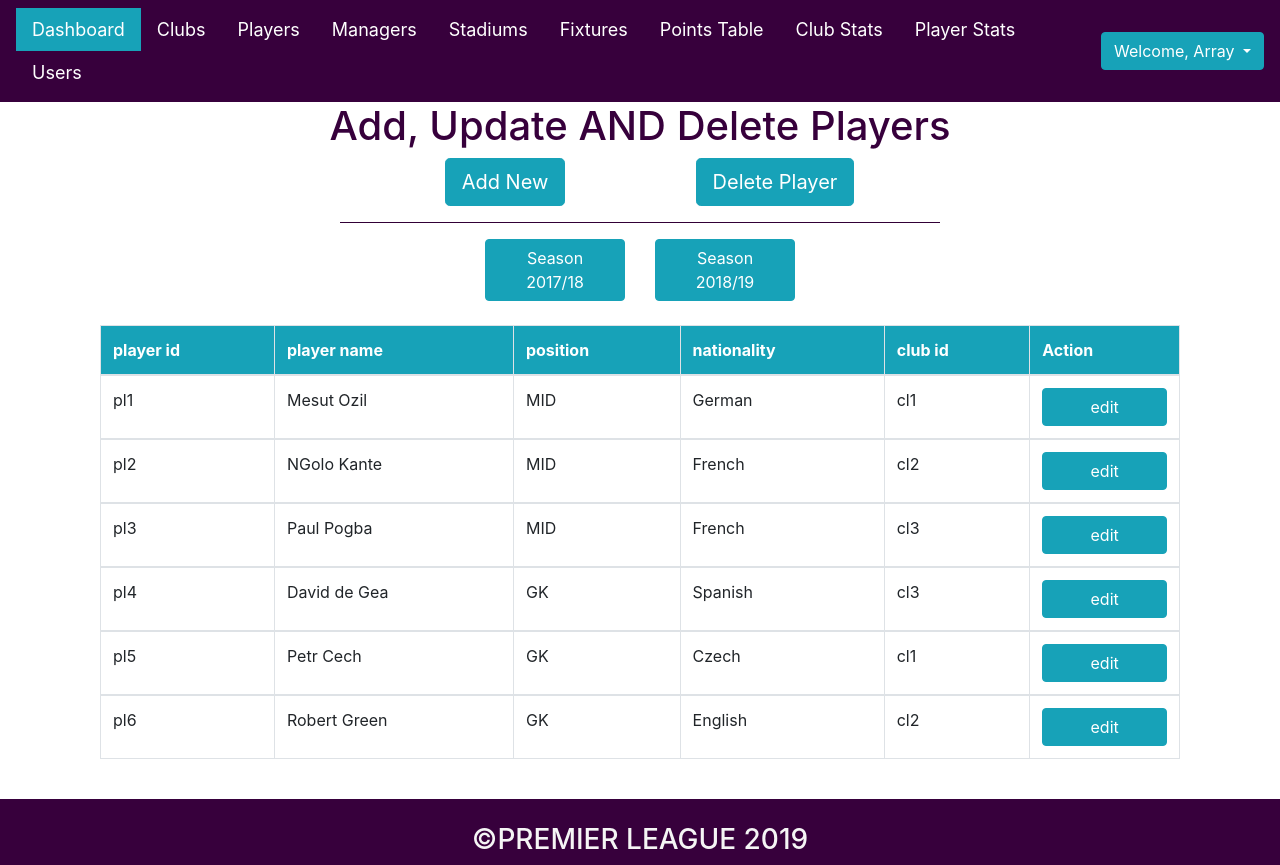
After one commit to Haris-Noori/SIS-DB, a PHP site: page /php_files/admin/admin_players.php in a window 1280 px wide. The commit adds this page. Run offline with PHP 8.4, Linux system fonts and the light colour scheme; a user stored in the database is signed in; data comes from the database, SQL or seed files in the repository.

Commit message:
amdin-players ready

```diff
--- /dev/null
+++ b/css/admin_players.css
@@ -0,0 +1,36 @@
+h1
+{
+    color: #37003c;
+}
+
+.btn_add
+{
+    margin-left: 300px;
+}
+
+.btn_del
+{
+    margin-right: 300px;
+}
+
+hr
+{
+    background: #37003c;
+    width: 600px;
+}
+
+.thead_clubs
+{
+    background: #17a2b8;
+    color: white;
+}
+
+.s_17
+{
+    margin-left: 400px;
+}
+
+.s_18
+{
+    margin-right: 400px;
+}
--- a/php_files/admin/admin_clubs.php
+++ b/php_files/admin/admin_clubs.php
@@ -17,7 +17,7 @@
     <center><div class="container">
         <div class="row">
             <div class="col-6"><a href="add_club.php"><button class="btn btn-info btn-lg btn_add">Add New</button></a></div>
-            <div class="col-6"><button class="btn btn-info btn-lg btn_del">Delete club</button></div>
+            <div class="col-6"><a href="del_club.php"><button class="btn btn-info btn-lg btn_del">Delete club</button></a></div>
         </div>
     </div></center>
 
--- a/php_files/admin/admin_header.php
+++ b/php_files/admin/admin_header.php
@@ -25,7 +25,7 @@
                     <a class="nav-link" href="admin_clubs.php">Clubs</a>
                 </li>
                 <li class="nav-item">
-                    <a class="nav-link" href="#">Players</a>
+                    <a class="nav-link" href="admin_players.php">Players</a>
                 </li>
                 <li class="nav-item">
                     <a class="nav-link" href="#">Managers</a>
--- /dev/null
+++ b/php_files/admin/admin_players.php
@@ -0,0 +1,93 @@
+<?php
+    include "admin_header.php";
+    include "../connect.php";
+    session_start();
+?>
+
+<!-- <!DOCTYPE html> -->
+<html>
+<head>
+    <title>Admin | Players </title>
+    <link rel="stylesheet" type="text/css" href="../../css/admin_players.css">
+
+</head>
+<body>
+
+    <center><h1> Add, Update AND Delete Players</h1></center>
+    <center><div class="container">
+        <div class="row">
+            <div class="col-6"><a href="add_player.php"><button class="btn btn-info btn-lg btn_add">Add New</button></a></div>
+            <div class="col-6"><a href="del_player.php"><button class="btn btn-info btn-lg btn_del">Delete Player</button></a></div>
+        </div>
+    </div></center>
+
+    <hr>
+
+    <center>
+    <div class="container">
+        <form action="" method="post">
+        <div class="row">
+            <div class="col-6"><button type="submit" name="s17" class="btn btn-info s_17">Season 2017/18</button></div>
+            <div class="col-6"><button type="submit" name="s18" class="btn btn-info s_18">Season 2018/19</button></div>
+        </div>
+        </form> </center>
+    </div>
+
+    <br>
+    <center>
+    <div class="container">
+        <?php
+            if (isset($_POST['s17'])) {
+                $season_id = "s17";
+            }
+            else
+            {
+                $season_id = "s18";
+            }
+
+            $qry = " SELECT * FROM players WHERE season_id='".$season_id."' ";
+            $res = $con->query($qry);
+            $result = "";
+
+            if($res->num_rows > 0)
+            {
+                $result .= " <div class = 'container'> ";
+                $result .= " <table class='table table-bordered'> ";
+
+                $result .= " <thead class='thead_clubs'> <tr>
+                    <th>player id</th>
+                    <th>player name</th>
+                    <th>position</th>
+                    <th>nationality</th>
+                    <th>club id</th>
+                    <th> Action </th>
+                    </tr> </thead> ";
+
+                while($row = $res->fetch_assoc())
+                {
+                    $result .= " <tbody> <tr>
+
+                        <td> ".$row['player_id']." </td>
+                        <td> ".$row['player_name']." </td>
+                        <td> ".$row['position']." </td>
+                        <td> ".$row['nationality']." </td>
+                        <td> ".$row['club_id']." </td>
+                        <td> <a href='edit_player.php?edit=".$row['player_id']."'><button class='btn btn-info btn-block'>edit</button></a> </td>
+
+                    </tr> </tbody> ";
+                }
+
+                $result .= " </table> </div> ";
+            }
+
+            echo $result;
+
+        ?>
+    </div>
+    </center>
+
+    <br>
+</body>
+</html>
+
+<?php include "admin_footer.php"; ?>
```
Also changed, not shown: php_files/admin/del_club.php (added, +88 -0 lines), php_files/admin/edit_player.php (added, +103 -0 lines).
